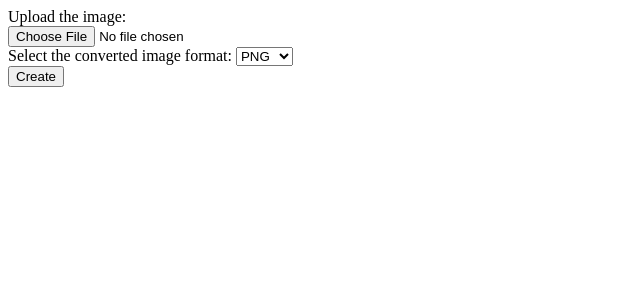
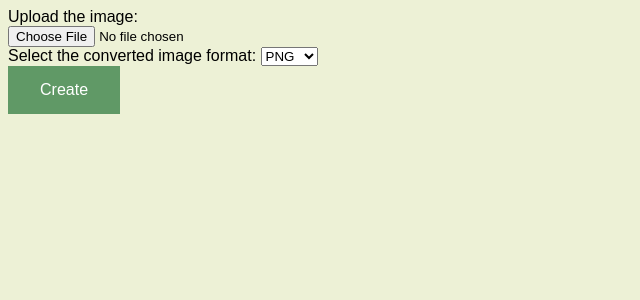
Before and after one commit to N4m3N1ck/QRify, a Flask app: page /create/image in a window 1280 px wide. Shown: the top 300 px of the page, without its empty margins (0-640 px from the left). Run offline with Flask 3, Linux system fonts and the light colour scheme.

Commit message:
Add style to website. Make QR code transparent

```diff
--- a/main.py
+++ b/main.py
@@ -48,9 +48,7 @@ def qr_code_html():
             if len(create_data_url("text", "html", False, data, True)) < len(data_url):
                 data_url = create_data_url("text", "html", False, data, True)
         try:
-            qr_code_img_f = qrcode.make(data_url)
-            qr_bytes = io.BytesIO()
-            qr_code_img_f.save(qr_bytes, format="PNG")
+            qr_bytes = create_qr_code(data_url)
             encoded_string = base64.b64encode(qr_bytes.getvalue())
             img_data = create_data_url("image", "png", True, str(encoded_string)[2:-1], False)
         except ValueError:
--- a/static/styles.css
+++ b/static/styles.css
@@ -1,3 +1,44 @@
+body{
+    font-family: Arial, monospace;
+    background-color: #EDF1D6;
+}
 .compiler{
+    background-color: white;
+    padding: 20px;
     border-style: solid;
+    font-family: 'Times New Roman';
 }
+.image{
+    width: 100%;
+    max-width: 500px;
+    height: auto;
+}
+.iconButton{
+    background-color: #609966;
+    border: none;
+    color: white;
+    padding: 5px 20px;
+    text-align: center;
+    text-decoration: none;
+    display: inline-block;
+    font-size: 32px;
+    font-weight: bold;
+}
+.button{
+    background-color: #609966;
+    border: none;
+    color: white;
+    padding: 15px 32px;
+    text-align: center;
+    text-decoration: none;
+    display: inline-block;
+    font-size: 16px;
+}
+.checkbox{
+    accent-color: #609966;
+}
+.editor{
+    background-color: #40513B;
+    font-family: "Courier New", monospace;
+    color: white;
+}
--- a/templates/imgqrready.html
+++ b/templates/imgqrready.html
@@ -1,18 +1,19 @@
 <!DOCTYPE html>
 <html lang="en">
 <head>
-    <meta charset="UTF-8">
+    <meta charset="UTF-8" name="viewport" content="width=device-width, initial-scale=1.0">
     <title>Qrify</title>
+    <link rel="stylesheet" href="{{url_for('static',filename='styles.css')}}">
 </head>
 <body>
     {%if req=='POST'%}
         {%if img!='error'%}
-            <img src="{{img}}", width="500", height="500"><br>
+            <img src="{{img}}" class="image"><br>
         {%else%}
             <p>Failed to generate a QR code. The image is too large.</p>
         {%endif%}
         {%if data_show==True%}
-            <input id="data-url" readonly value="{{url}}" size="50"><button onclick='copyToClipBoard("data-url")'>Copy URL</button><br>
+            <input id="data-url" readonly value="{{url}}" size="50"><button class="iconButton" onclick='copyToClipBoard("data-url")'>&#x2398;</button><br>
             <p>Use the image in your html code:</p>
             <input id="html-img"size="50" readonly value="&lt;img src=&quot;{{url}}&quot; style=&quot;image-rendering: pixelated;image-rendering: -moz-crisp-edges;image-rendering: crisp-edges;&quot;&gt;"><button onclick='copyToClipBoard("html-img")'>Copy code</button><br>
         {%else%}
@@ -28,7 +29,7 @@
             <option value="PNG">PNG</option>
             <option value="JPEG">JPEG</option>
         </select><br>
-        <input type="submit" value="Create">
+        <input type="submit" value="Create" class="button">
     </form>
     <script src="{{url_for('static', filename='app.js')}}"></script>
 </body>
```
Also changed, not shown: qr_gen.py (+9 -0 lines), templates/htmlqrready.html (+6 -6 lines).
